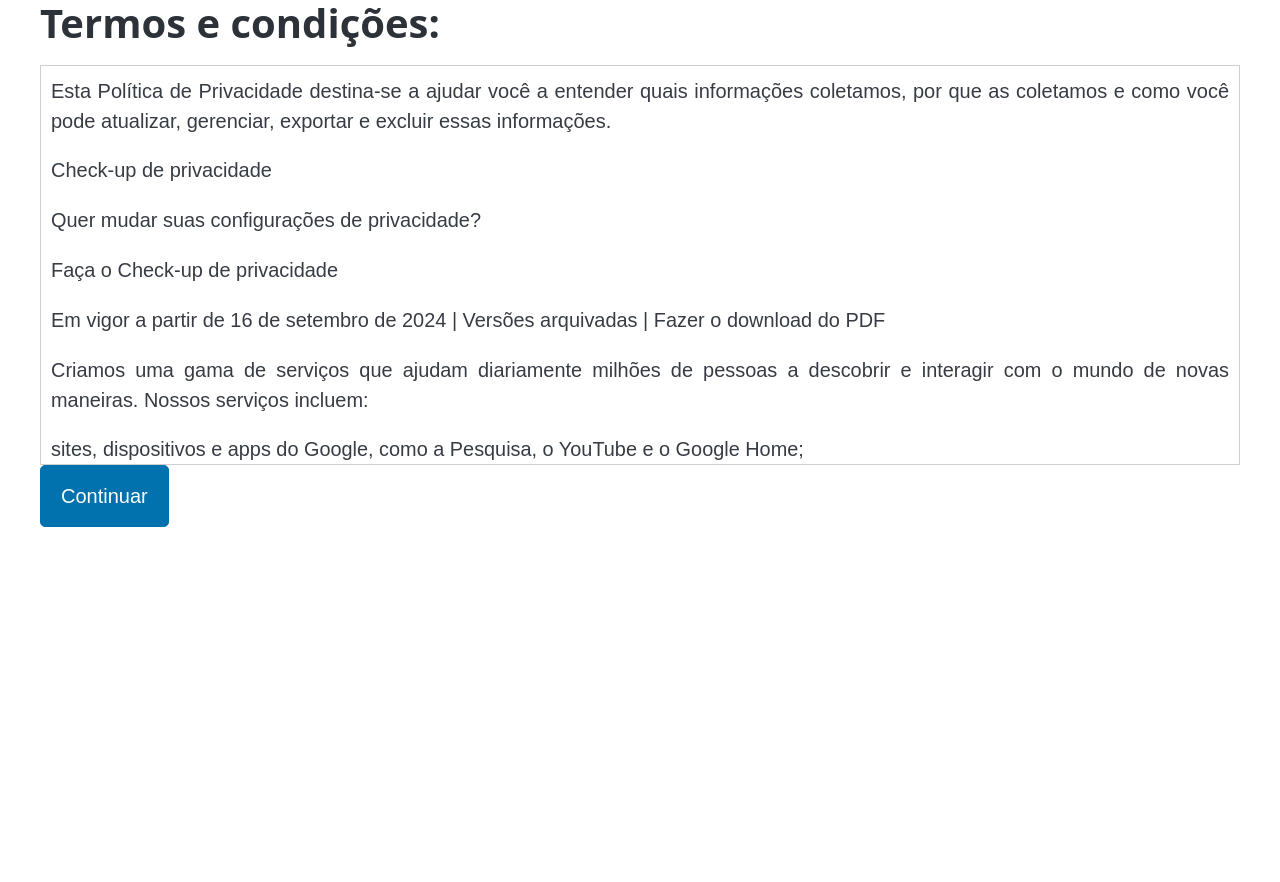
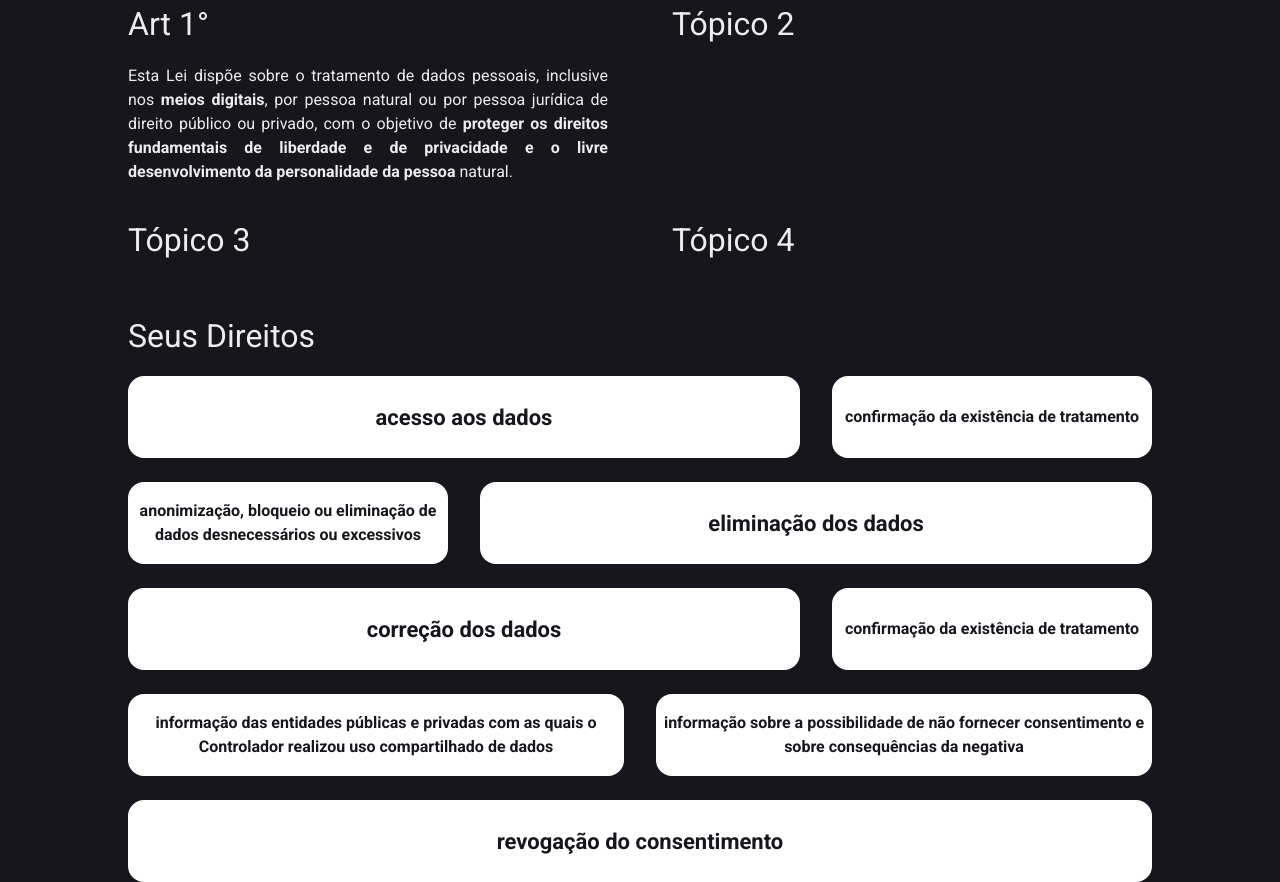
Before and after one commit to paulomacieltorresfilho/projeto-infosoc, a Next.js app: page / in a window 1280 px wide. Before the commit the page ends 800 px from the top, so only its background shows below. Built offline with nearby package versions, Linux system fonts and the light colour scheme.

Commit message:
inicia desenvolvimento landing page

```diff
--- a/app/globals.css
+++ b/app/globals.css
@@ -1,26 +1,95 @@
 @import "tailwindcss";
 
+
 :root {
-  --background: #ffffff;
-  --foreground: #171717;
+  --background: #16161C;
+  --foreground: #ededed;
 }
 
-@theme inline {
-  --color-background: var(--background);
-  --color-foreground: var(--foreground);
-  --font-sans: var(--font-geist-sans);
-  --font-mono: var(--font-geist-mono);
-}
-
-@media (prefers-color-scheme: dark) {
-  :root {
-    --background: #0a0a0a;
-    --foreground: #ededed;
-  }
+* {
+  margin: 0;
+  padding: 0;
+  box-sizing: border-box;
 }
 
 body {
-  /* background: var(--background);
-  color: var(--foreground); */
-  font-family: Arial, Helvetica, sans-serif;
+  background-color: var(--background);
+  display: flex;
+  justify-content: center;
 }
+
+h2 {
+  color: var(--foreground);
+  font-size: 32px;
+  margin-bottom: 16px;
+}
+
+p {
+  color: var(--foreground);
+}
+
+.explicacao-grid {
+  display: grid;
+  grid-template-columns: 1fr 1fr;
+  gap: 32px 64px;
+}
+
+.explicacao-grid p {
+  text-align: justify;
+}
+
+.container {
+  min-width: 880px;
+  max-width: 1024px;
+  display: flex;
+  flex: 1;
+  justify-content: center;
+  flex-direction: column;
+  gap: 32px;
+}
+
+.two-column-grid {
+  grid-column-start: 1;
+  grid-column-end: 4;
+  display: grid;
+  grid-template-columns: 1fr 1fr;
+  gap: 32px;
+}
+
+.direitos-grid {
+  display: grid;
+  grid-template-columns: 1fr 1fr 1fr;
+  grid-template-rows: 82px 82px 82px 82px 82px;
+  gap: 24px 32px;
+}
+
+.direito-lgpd {
+  background-color: white;
+  color: var(--background);
+  display: flex;
+  justify-content: center;
+  align-items: center;
+  font-weight: bold;
+  border-radius: 16px;
+  text-align: center;
+  font-size: 16px;
+}
+
+.alinhadoAEsquerda {
+  grid-column-start: 1;
+  grid-column-end: 3;
+}
+
+.alinhadoADireita {
+  grid-column-start: 2;
+  grid-column-end: 4;
+}
+
+.centralizado {
+  grid-column-start: 1;
+  grid-column-end: 4;
+}
+
+.destaque {
+  font-size: 22px;
+}
--- a/app/layout.tsx
+++ b/app/layout.tsx
@@ -1,17 +1,9 @@
 import type { Metadata } from "next";
-import { Geist, Geist_Mono } from "next/font/google";
+import { Roboto as Font } from "next/font/google";
 import "./globals.css";
-import '@picocss/pico';
 
-const geistSans = Geist({
-  variable: "--font-geist-sans",
-  subsets: ["latin"],
-});
-
-const geistMono = Geist_Mono({
-  variable: "--font-geist-mono",
-  subsets: ["latin"],
-});
+const font = Font({
+})
 
 export const metadata: Metadata = {
   title: "Create Next App",
@@ -26,7 +18,7 @@ export default function RootLayout({
   return (
     <html lang="en">
       <body
-        className={`${geistSans.variable} ${geistMono.variable} antialiased`}
+        className={`${font.className} antialiased`}
       >
         {children}
       </body>
--- a/app/page.tsx
+++ b/app/page.tsx
@@ -1,20 +1,40 @@
-import { promises as fs } from 'fs';
-import Botao from './ui/Botao';
-
-const TAMANHO_DEFAULT = 20;
-
-export default async function Home() {
-  const text = await fs.readFile('./public/privacypolicy.txt', { encoding: 'utf-8' });
-
+export default function Home() {
   return (
     <div className="container">
-      <div>
-        <h1> Termos e condições: </h1>
-        <div style={{ textAlign: 'justify', border: '1px solid #cecece', overflowWrap: 'break-word', padding: '10px', overflowY: 'scroll', maxHeight: '50vh' }}>
-          {text.split("\n").map((line, index) => <p style={{ fontSize: `${TAMANHO_DEFAULT - (.01 * index)}px` }}>{line}</p>)}
+      <section>
+        <div className="explicacao-grid">
+          <div>
+            <h2>Art 1°</h2>
+            <p>Esta Lei dispõe sobre o tratamento de dados pessoais, inclusive nos <b>meios digitais</b>, por pessoa natural ou por pessoa jurídica de direito público ou privado, com o objetivo de <b>proteger os direitos fundamentais de liberdade e de privacidade e o livre desenvolvimento da personalidade da pessoa</b> natural.</p>
+          </div>
+          <div>
+            <h2>Tópico 2</h2>
+          </div>
+          <div>
+            <h2>Tópico 3</h2>
+          </div>
+          <div>
+            <h2>Tópico 4</h2>
+          </div>
         </div>
-        <Botao />
-      </div>
-    </div >
-  );
+      </section>
+      <section>
+        <h2>Seus Direitos</h2>
+        <div className="direitos-grid">
+          <p className="direito-lgpd destaque alinhadoAEsquerda">acesso aos dados</p>
+          <p className="direito-lgpd" >confirmação da existência de tratamento</p>
+          <p className="direito-lgpd">anonimização, bloqueio ou eliminação de dados desnecessários ou excessivos</p>
+          <p className="direito-lgpd destaque alinhadoADireita" >eliminação dos dados</p>
+          <p className="direito-lgpd destaque alinhadoAEsquerda" >correção dos dados</p>
+          <p className="direito-lgpd">confirmação da existência de tratamento</p>
+          <div className="two-column-grid">
+            <p className="direito-lgpd">informação das entidades públicas e privadas com as quais o Controlador realizou uso compartilhado de dados</p>
+            <p className="direito-lgpd">informação sobre a possibilidade de não fornecer consentimento e sobre consequências da negativa</p>
+          </div>
+          <p className="direito-lgpd destaque centralizado">revogação do consentimento</p>
+        </div>
+      </section>
+
+    </div>
+  )
 }
```
